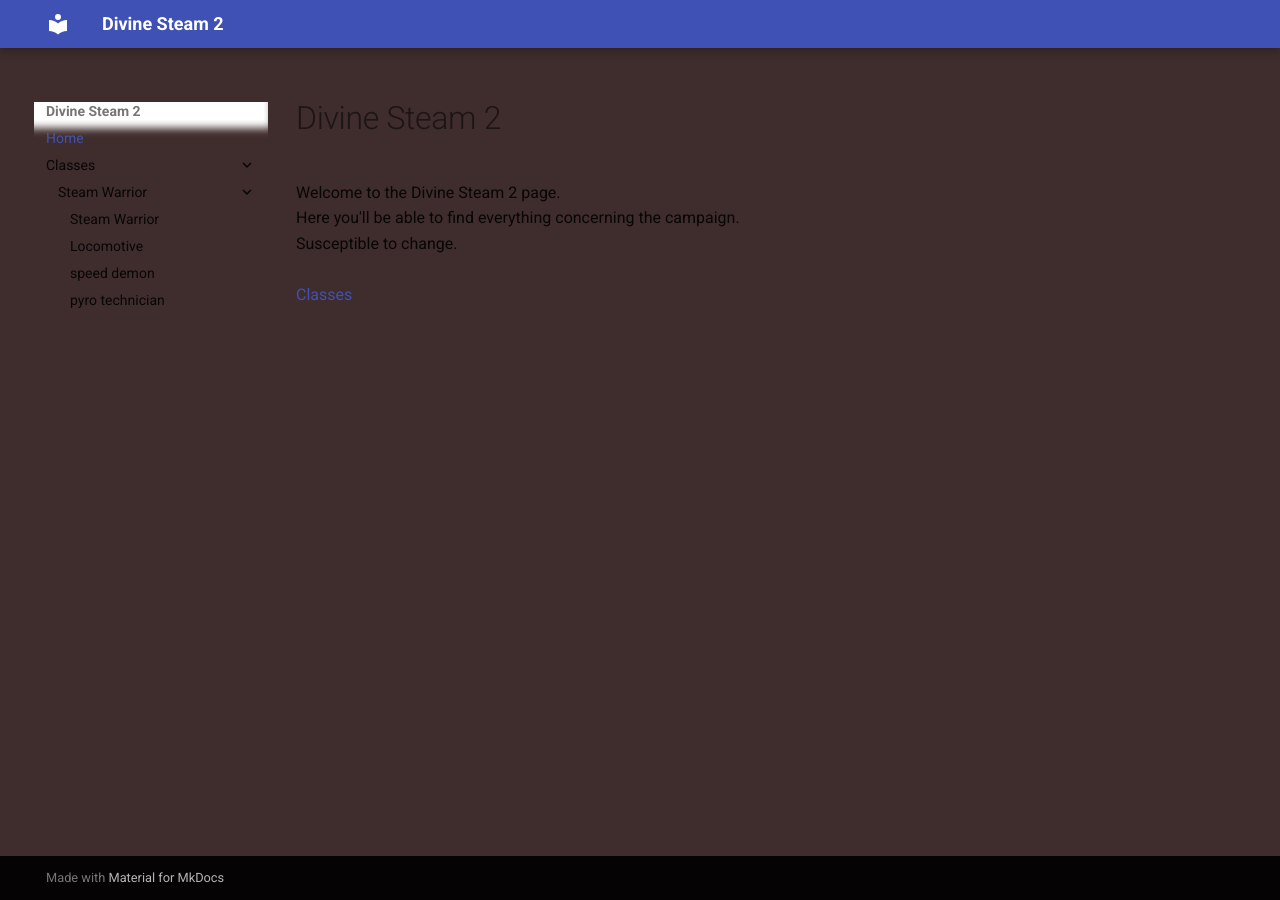
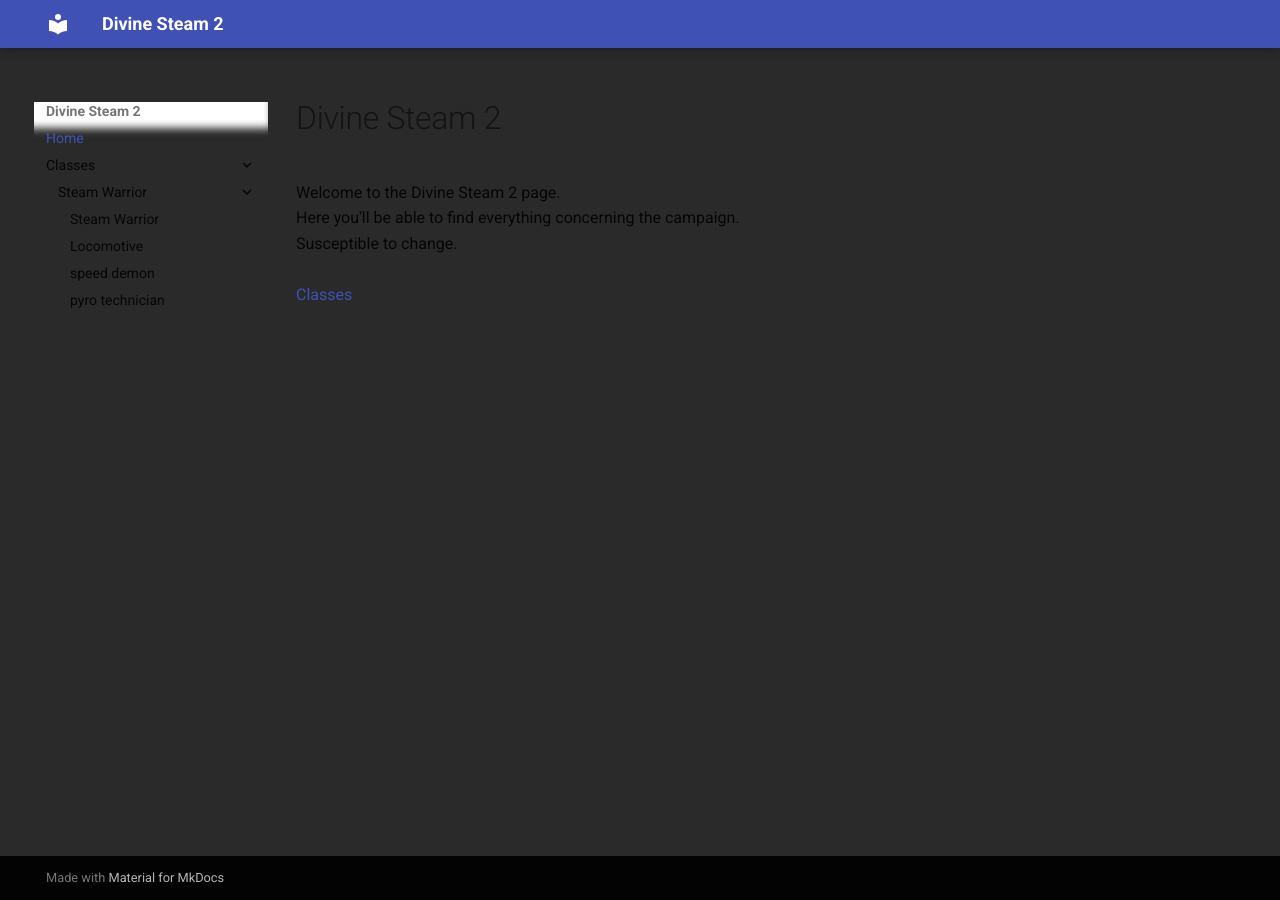
Before and after one commit to 3ndercat/DivineSteam2, an MkDocs documentation site: the page built from docs/index.md, in a window 1280 px wide. Built offline with MkDocs 1.6.1 and Material for MkDocs 9.7.7, drawn with Linux system fonts in a browser that asks for light colours.

Commit message:
Change bg to grey

```diff
--- a/docs/stylesheets/extra.css
+++ b/docs/stylesheets/extra.css
@@ -1,3 +1,3 @@
 body {
-  background: rgb(63, 44, 44);
+  background: rgb(42, 42, 42);
 }
```
